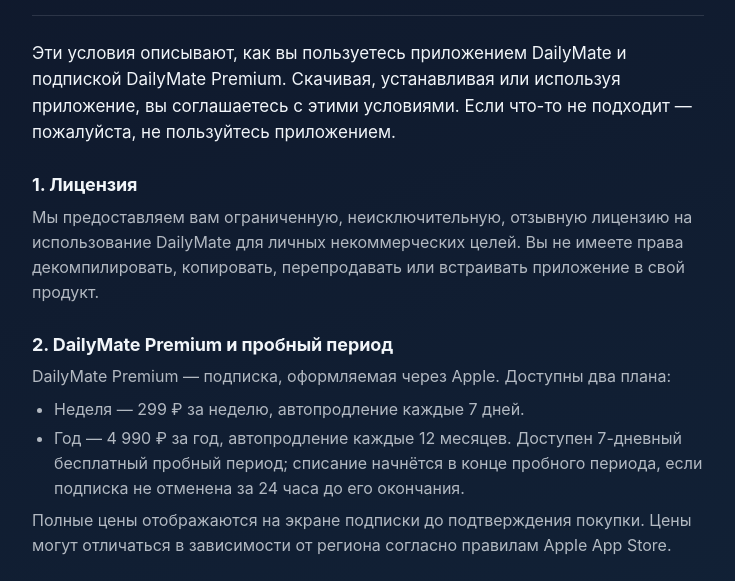
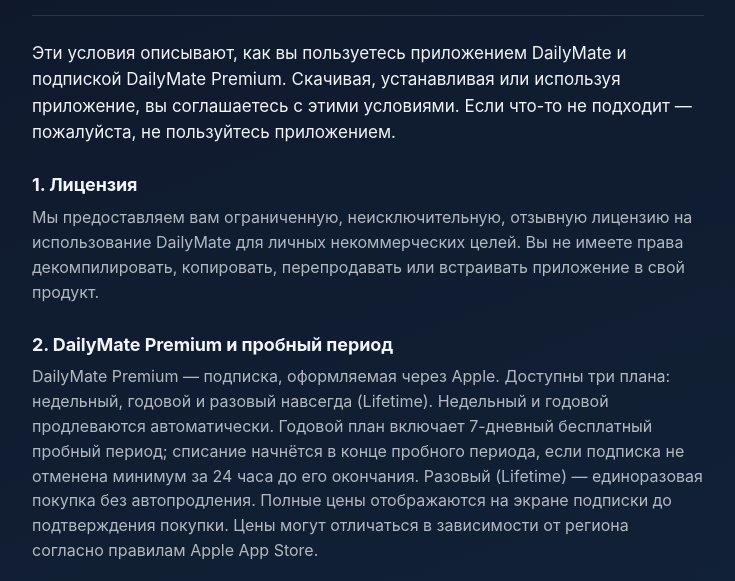
Before and after one commit to MargaritaSI/dailymate-legal, a plain HTML site: page terms.ru.html in a window 1280 px wide. Shown: the part 165-746 px from the top of the page, without its empty margins (272-1007 px from the left). Drawn offline with Linux system fonts and the light colour scheme.

Commit message:
Terms: 3 plans (add Lifetime), defer prices to purchase screen (EN+RU)

```diff
--- a/terms.ru.html
+++ b/terms.ru.html
@@ -68,7 +68,7 @@
         </section>
         <section>
           <h2>2. DailyMate Premium и пробный период</h2>
-          <p>DailyMate Premium — подписка, оформляемая через Apple. Доступны два плана:</p><ul><li>Неделя — 299 ₽ за неделю, автопродление каждые 7 дней.</li><li>Год — 4 990 ₽ за год, автопродление каждые 12 месяцев. Доступен 7-дневный бесплатный пробный период; списание начнётся в конце пробного периода, если подписка не отменена за 24 часа до его окончания.</li></ul><p>Полные цены отображаются на экране подписки до подтверждения покупки. Цены могут отличаться в зависимости от региона согласно правилам Apple App Store.</p>
+          <p>DailyMate Premium — подписка, оформляемая через Apple. Доступны три плана: недельный, годовой и разовый навсегда (Lifetime). Недельный и годовой продлеваются автоматически. Годовой план включает 7-дневный бесплатный пробный период; списание начнётся в конце пробного периода, если подписка не отменена минимум за 24 часа до его окончания. Разовый (Lifetime) — единоразовая покупка без автопродления. Полные цены отображаются на экране подписки до подтверждения покупки. Цены могут отличаться в зависимости от региона согласно правилам Apple App Store.</p>
         </section>
         <section>
           <h2>3. Автопродление и отмена</h2>
```
Also changed, not shown: terms.html (+1 -1 lines).
